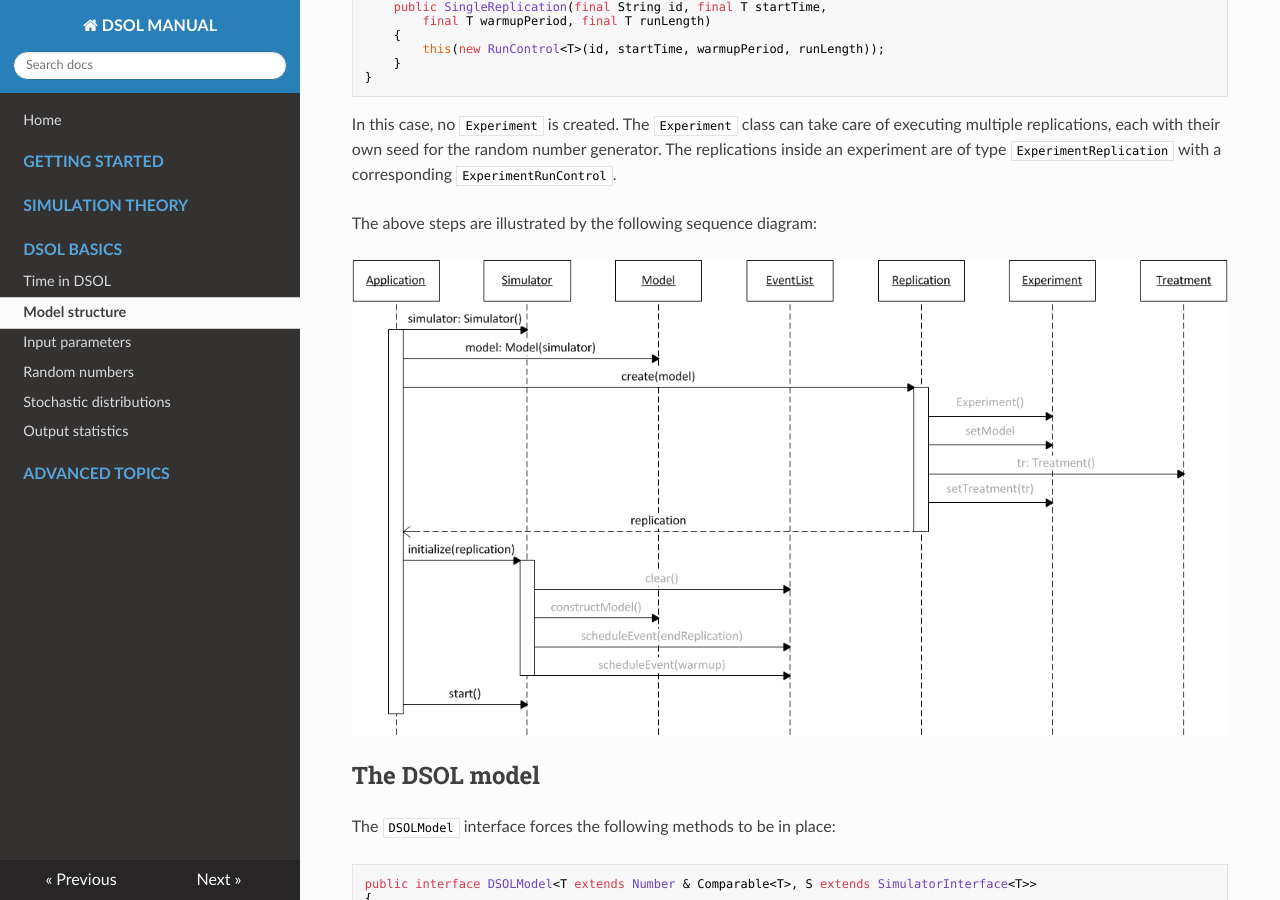
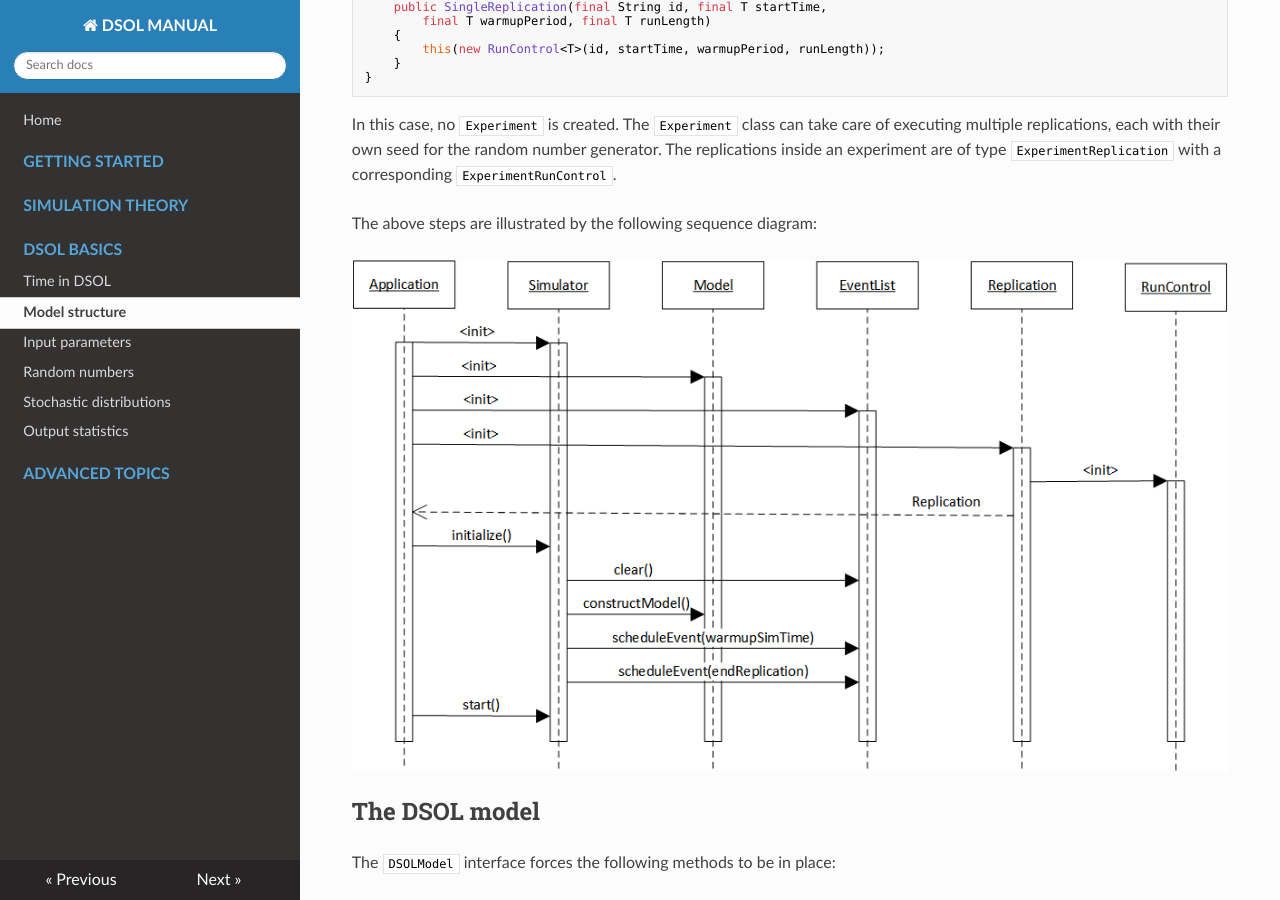
Before and after one commit to averbraeck/dsol, an MkDocs documentation site: the page built from docs/3-basics/model-structure.md, in a window 1280 px wide and 900 px high, scrolled down 1324 px. Built offline with MkDocs 1.6.1, drawn with Linux system fonts in a browser that asks for light colours; nearby versions of some CDN libraries.

Commit message:
Docs: New figures for model construction

```diff
--- a/docs/3-basics/model-structure.md
+++ b/docs/3-basics/model-structure.md
@@ -47,7 +47,7 @@ In this case, no `Experiment` is created. The `Experiment` class can take care o
 
 The above steps are illustrated by the following sequence diagram:
 
-![](../images/model-construction.png)
+![](../images/model-replication.png)
 
 
 ## The DSOL model
```
Also changed, not shown: docs/images/model-construction.png (deleted), docs/images/model-replication.png (added).
